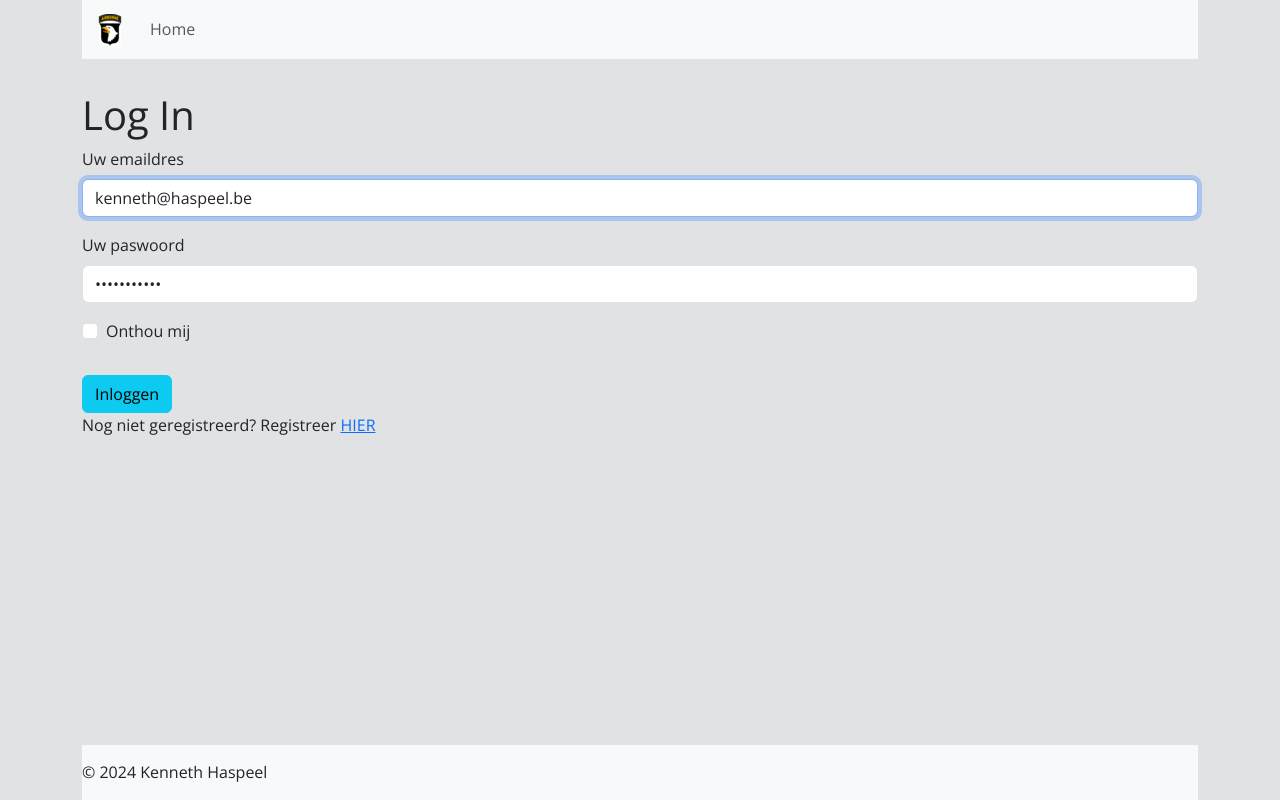
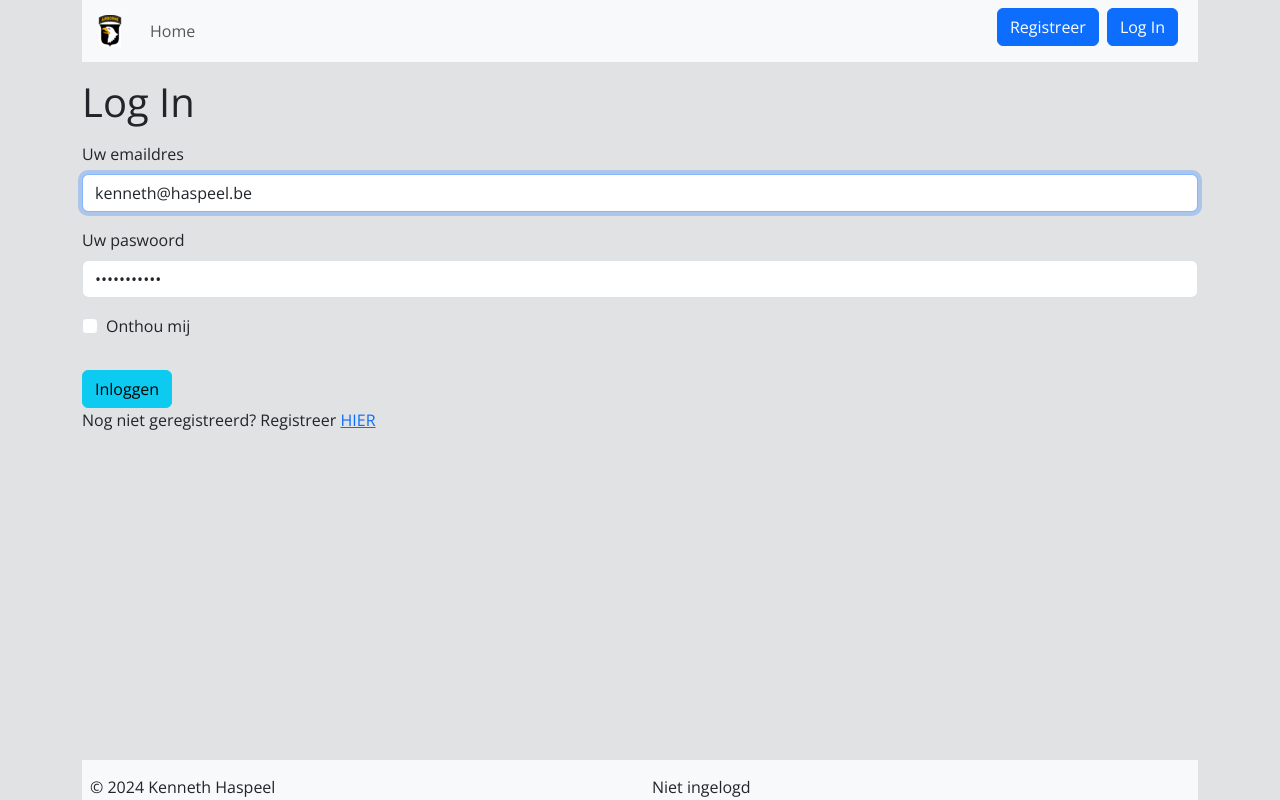
Before and after one commit to kennethhaspeel/Lazy_App, a React (Vite) app: page /identity/login in a window 1280 px wide. Built offline with nearby package versions, Linux system fonts and the light colour scheme.

Commit message:
diverse identity operaties

```diff
--- a/src/App.jsx
+++ b/src/App.jsx
@@ -7,6 +7,9 @@ import Home from "./paginas/Home";
 import Login from "./paginas/identity/Login";
 import GeenToegang from "./paginas/basis/GeenToegang";
 import NietGevonden from "./paginas/basis/NietGevonden";
+import BevestigRegistratie from "./paginas/identity/BevestigRegistratie";
+import Registreer from "./paginas/identity/Registreer";
+import Loguit from "./paginas/identity/Loguit";
 
 // financieel
 import Uitleg from "./paginas/financieel/Uitleg";
@@ -23,7 +26,6 @@ function App() {
       <Route path="/" element={<Layout />}>
         <Route element={<PersistLogin />}>
         <Route index element={<Home />} />
-
           <Route element={<AuthRequired allowedRoles={["gebruiker"]} />}>
             <Route path="financieel">
               <Route path="uitleg" element={<Uitleg />}></Route>
@@ -36,10 +38,15 @@ function App() {
             </Route>
           </Route>
           <Route path="identity">
+          <Route path="loguit" element={<Loguit />}></Route>
+            </Route>
+        </Route>
+          <Route path="identity">
             <Route path="login" element={<Login />}></Route>
             <Route path="geentoegang" element={<GeenToegang />}></Route>
+            <Route path="bevestigregistratie" element={<BevestigRegistratie/>}></Route>
+            <Route path="registreer" element={<Registreer/>}></Route>
           </Route>
-        </Route>
         <Route path="*" element={<NietGevonden />}></Route>
       </Route>
     </Routes>
--- a/src/api/axios.jsx
+++ b/src/api/axios.jsx
@@ -1,13 +1,22 @@
 import axios from 'axios';
 
-const BASE_URL = 'https://localhost:7023'
+export const axiosUrls = (url)=>{
+    const overzicht = {
+        base_url:'https://localhost:7023',
+        login:'/Auth/login',
+        loguit: 'Auth/loguit',
+        bevestigRegistratie: 'Auth/BevestigRegistratie'
+    }
+
+  return overzicht[url]
+}
 
 export default axios.create({
-    baseURL: BASE_URL
+    baseURL: axiosUrls('base_url')
 });
 
 export const axiosPrivate = axios.create({
-    baseURL: BASE_URL,
+    baseURL: axiosUrls('base_url'),
     headers: { 'Content-Type': 'application/json' },
     withCredentials: true
 });
--- a/src/hooks/useRefreshToken.jsx
+++ b/src/hooks/useRefreshToken.jsx
@@ -11,7 +11,12 @@ const useRefreshToken = () => {
         });
         setAuth(prev => {
             return {
-                ...prev,
+                user : {
+                    naam: response?.data?.naam,
+                    voornaam: response?.data?.voornaam,
+                    volledigenaam: response?.data?.volledigenaam,
+                    username: response?.data?.username
+                },
                 rollen: response.data.rollen,
                 accessToken: response.data.accessToken
             }
--- a/src/main.jsx
+++ b/src/main.jsx
@@ -7,7 +7,7 @@ import { BrowserRouter as Router, Route, Routes } from 'react-router-dom';
 import { AuthProvider
  } from './context/AuthProvider.jsx'
 ReactDOM.createRoot(document.getElementById('root')).render(
-  <React.StrictMode>
+
     <AuthProvider>
         <Router>
           <Routes>
@@ -15,5 +15,5 @@ ReactDOM.createRoot(document.getElementById('root')).render(
           </Routes>
     </Router>
     </AuthProvider>
-  </React.StrictMode>,
+
 )
--- a/src/paginas/basis/Footer.jsx
+++ b/src/paginas/basis/Footer.jsx
@@ -1,8 +1,31 @@
-const Footer = () => {
+import { Col, Row } from "react-bootstrap";
+
+const Footer = ({ huidige_gebruiker }) => {
     const datum = new Date();
+    const naam = huidige_gebruiker?.user?.volledigenaam
+    console.log(naam)
   return (
   <div className="Footer bg-body-tertiary">
-    <p>&copy; {datum.getFullYear()} Kenneth Haspeel</p>
+    <Row>
+      <Col xs={0} md={6}>
+        <div className="d-none d-md-block ps-2">&copy; {datum.getFullYear()} Kenneth Haspeel</div>
+
+      </Col>
+      <Col  xs={12} md={6}>
+      {huidige_gebruiker?.rollen  ? (
+                <>
+                  <p>
+                    Ingelogd als <strong>{naam}</strong>
+                </p>
+                </>
+              ) : (
+                <>
+                  Niet ingelogd
+                </>
+              )}
+      </Col>
+    </Row>
+
     </div>
   )
 };
--- a/src/paginas/basis/Header.jsx
+++ b/src/paginas/basis/Header.jsx
@@ -6,10 +6,11 @@ import Navbar from 'react-bootstrap/Navbar';
 import NavDropdown from 'react-bootstrap/NavDropdown';
 import Image from 'react-bootstrap/Image';
 import logo from '../../assets/favicon-32x32.png'
+import { Button } from 'react-bootstrap';
 
-const Header = ({huidige_gebruiker}) => {
+const Header = ({ huidige_gebruiker }) => {
   console.log(huidige_gebruiker)
-
+  const rollen = huidige_gebruiker?.rollen
   return (
     <>
       <Navbar expand="lg" className="bg-body-tertiary">
@@ -21,20 +22,33 @@ const Header = ({huidige_gebruiker}) => {
               <Nav.Link href="/">Home</Nav.Link>
               {/* <Nav.Link href="#link">Link</Nav.Link> */}
               {
-                huidige_gebruiker?.find(role => ["gebruiker"].includes(role) )
-                ? <NavDropdown title="Financieel" id="basic-nav-dropdown">
+                rollen?.find(role => ["gebruiker"].includes(role))
+                  ? <NavDropdown title="Financieel" id="basic-nav-dropdown">
                     <NavDropdown.Item href="/financieel/uitleg">Uitleg</NavDropdown.Item>
                     <NavDropdown.Item href="/financieel/overzicht/:id">Uw Spaarboekske</NavDropdown.Item>
 
                     {
-                      huidige_gebruiker?.find(role => ["admin"].includes(role) )
-                      ? <><NavDropdown.Divider /><NavDropdown.Item href="#action/3.4">Transactie</NavDropdown.Item></>
-                      : ''
+                      rollen?.find(role => ["admin"].includes(role))
+                        ? <><NavDropdown.Divider /><NavDropdown.Item href="#action/3.4">Transactie</NavDropdown.Item></>
+                        : ''
                     }
 
                   </NavDropdown>
-                : ''
+                  : ''
               }
+
+            </Nav>
+            <Nav>
+              {huidige_gebruiker?.rollen !== undefined ? (
+                <>
+                  <Button href="/identity/loguit" className='me-2 mb-2'>Log Uit</Button>
+                </>
+              ) : (
+                <>
+                  <Button href="/identity/registreer" className='me-2 mb-2'>Registreer</Button>
+                  <Button href="/identity/login" className='me-2 mb-2'>Log In</Button>
+                </>
+              )}
 
             </Nav>
           </Navbar.Collapse>
--- a/src/paginas/basis/Layout.jsx
+++ b/src/paginas/basis/Layout.jsx
@@ -8,11 +8,11 @@ const Layout = () => {
   return (
     <div className="container">
       <div className="App">
-        <Header huidige_gebruiker={auth?.rollen}/>
+        <Header huidige_gebruiker={auth}/>
         <div className="pt-3">
           <Outlet />
         </div>
-        <Footer />
+        <Footer  huidige_gebruiker={auth}/>
       </div>
     </div>
   );
--- /dev/null
+++ b/src/paginas/identity/BevestigRegistratie.jsx
@@ -0,0 +1,48 @@
+import { useState,useEffect } from 'react'
+import { useSearchParams } from 'react-router-dom'
+import axios, { axiosUrls } from '../../api/axios';
+
+const BevestigRegistratie = () => {
+  const [loading, setLoading] = useState(false);
+  const [queryParam] = useSearchParams()
+  const data = {
+    uuid: queryParam.get("uuid"),
+    email: queryParam.get("email"),
+    token: queryParam.get("token")
+  }
+
+  const VerzendBevestiging = async () => {
+    setLoading(true)
+    try {
+      const response = await axios.post(axiosUrls('bevestigRegistratie'),
+        JSON.stringify(data),
+        {
+          headers: { 'Content-Type': 'application/json' }
+        })
+      console.log(response.data)
+      setLoading(false)
+    } catch (err) {
+      console.log(err)
+      setLoading(false)
+    }
+
+  }
+useEffect(()=>{
+  VerzendBevestiging()
+},[])
+
+
+  return (
+    <>
+    <h2>Bevestig Registratie</h2>
+      {loading ? (
+        <p>Even geduld... De bevestiging van uw registratie wordt verwerkt</p>
+      ) : (
+        <p>Uw registratie werd verwerkt. U kunt nu inloggen</p>
+      )}
+
+    </>
+  )
+}
+
+export default BevestigRegistratie
--- a/src/paginas/identity/Login.jsx
+++ b/src/paginas/identity/Login.jsx
@@ -1,9 +1,9 @@
 import { useRef, useState, useEffect } from 'react';
 import { Link, useNavigate, useLocation } from 'react-router-dom';
 import useAuth from '../../hooks/useAuth';
+import axios, {axiosUrls} from '../../api/axios';
+import { Alert } from 'react-bootstrap';
 
-import axios from '../../api/axios';
-const LOGIN_URL = '/Auth/login';
 
 const Login = () => {
     const { setAuth, persist, setPersist } = useAuth();
@@ -41,7 +41,7 @@ const Login = () => {
         setLoading(true)
         try {
 
-            const response = await axios.post(LOGIN_URL,
+            const response = await axios.post(axiosUrls('login'),
                 JSON.stringify({ username, paswoord }),
                 {
                     headers: { 'Content-Type': 'application/json' },
@@ -54,6 +54,7 @@ const Login = () => {
             const user = {
                 naam: response?.data?.naam,
                 voornaam: response?.data?.voornaam,
+                volledigenaam: response?.data?.volledigenaam,
                 username: username
             }
             setAuth({ user, rollen, accessToken });
@@ -74,14 +75,16 @@ const Login = () => {
     }
     return (
         <>
+            <h1>Log In</h1>
+            <p ref={errRef} className={errMsg ? "errmsg" : "offscreen"} aria-live="assertive">{errMsg}</p>
+
             {
                 loading ? (
-                    console.log("laden")
+                    <Alert variant='info'>Even geduld... U wordt ingelogd</Alert>
                 ) :
                     (
                         <section>
-                            <p ref={errRef} className={errMsg ? "errmsg" : "offscreen"} aria-live="assertive">{errMsg}</p>
-                            <h1>Log In</h1>
+
                             <form onSubmit={handleSubmit}>
                                 <div className="mb-3">
                                     <label htmlFor="username" className="form-label">Uw emaildres</label>
--- /dev/null
+++ b/src/paginas/identity/Loguit.jsx
@@ -0,0 +1,47 @@
+import { useState,useEffect } from 'react'
+import axios, { axiosUrls } from '../../api/axios';
+import useAuth from '../../hooks/useAuth';
+
+const Loguit = () => {
+    const { setAuth, persist, setPersist } = useAuth();
+  const [loading, setLoading] = useState(false);
+
+  const VerzendBevestiging = async () => {
+    setLoading(true)
+    try {
+      const response = await axios.post(axiosUrls('loguit'),
+        undefined,
+        {
+            headers: { 'Content-Type': 'application/json' },
+            withCredentials: true
+
+        })
+      console.log(response.data)
+      setAuth({ });
+      localStorage.setItem("persist", false);
+      setLoading(false)
+    } catch (err) {
+      console.log(err)
+      setLoading(false)
+    }
+
+  }
+useEffect(()=>{
+  VerzendBevestiging()
+},[])
+
+
+  return (
+    <>
+    <h2>Uitloggen</h2>
+      {loading ? (
+        <p>Even geduld... U wordt uitgelogd</p>
+      ) : (
+        <p>U bent uitgelogd</p>
+      )}
+
+    </>
+  )
+}
+
+export default Loguit
--- /dev/null
+++ b/src/paginas/identity/Registreer.jsx
@@ -0,0 +1,8 @@
+
+const Registreer = () => {
+  return (
+    <div>Registreer</div>
+  )
+}
+
+export default Registreer
```
